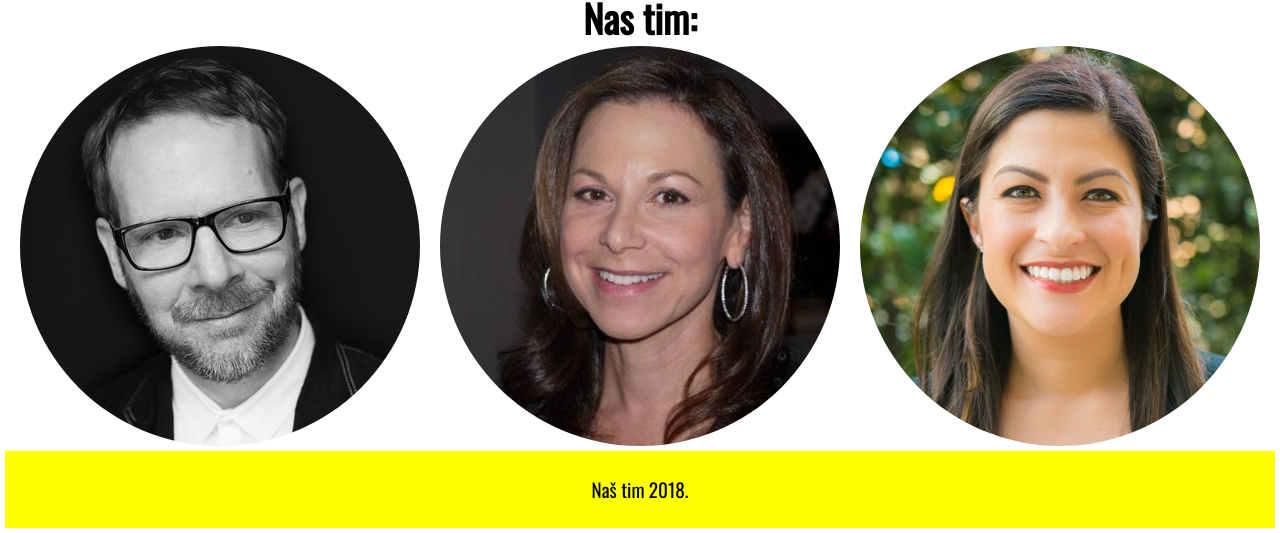
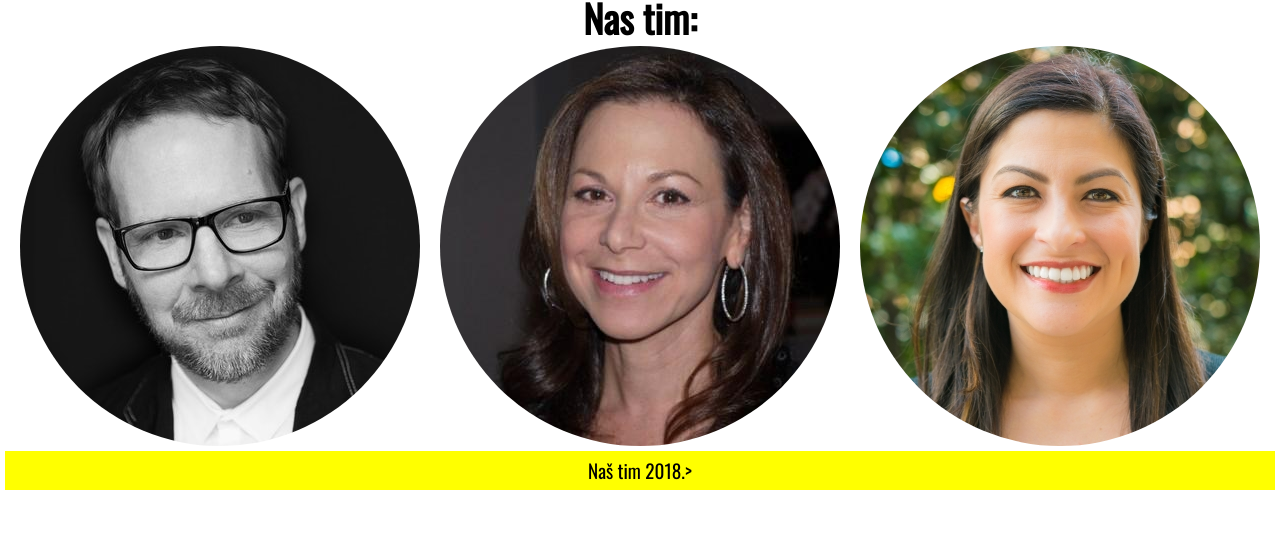
Before and after one commit to tim-pekara/tim-pekara, a plain HTML site: page onama.html in a window 1280 px wide. Shown: the part 811-1344 px from the top of the page. After the commit the page ends 1306 px from the top, so only its background shows below. Drawn offline with nearby package versions, Linux system fonts and the light colour scheme.

Commit message:
Update onama.html

```diff
--- a/onama.html
+++ b/onama.html
@@ -47,7 +47,7 @@
     </div>
 
     <footer>
-        <p>Naš tim 2018.</p>
+     Naš tim 2018.>
     </footer>
 </body>
 
```
